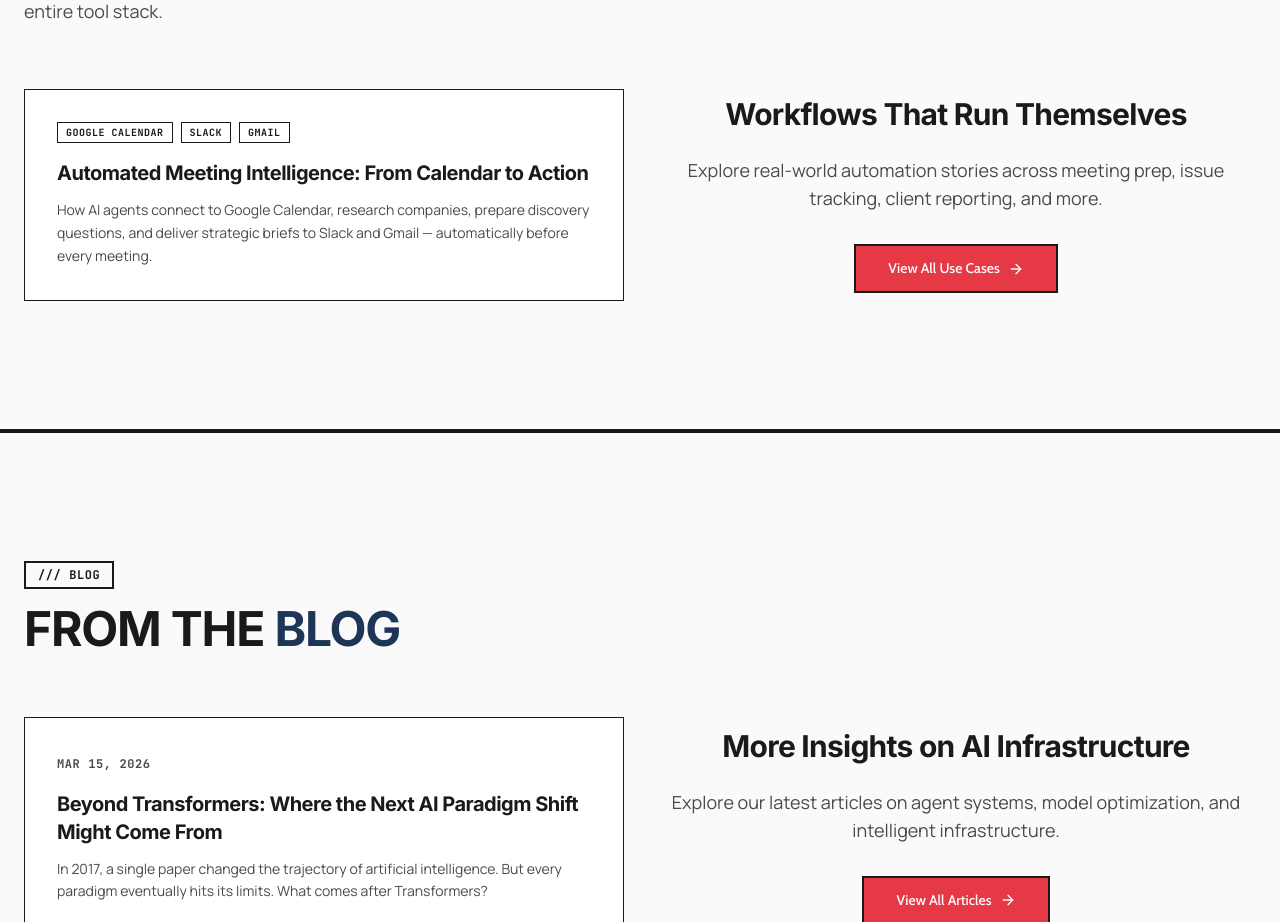
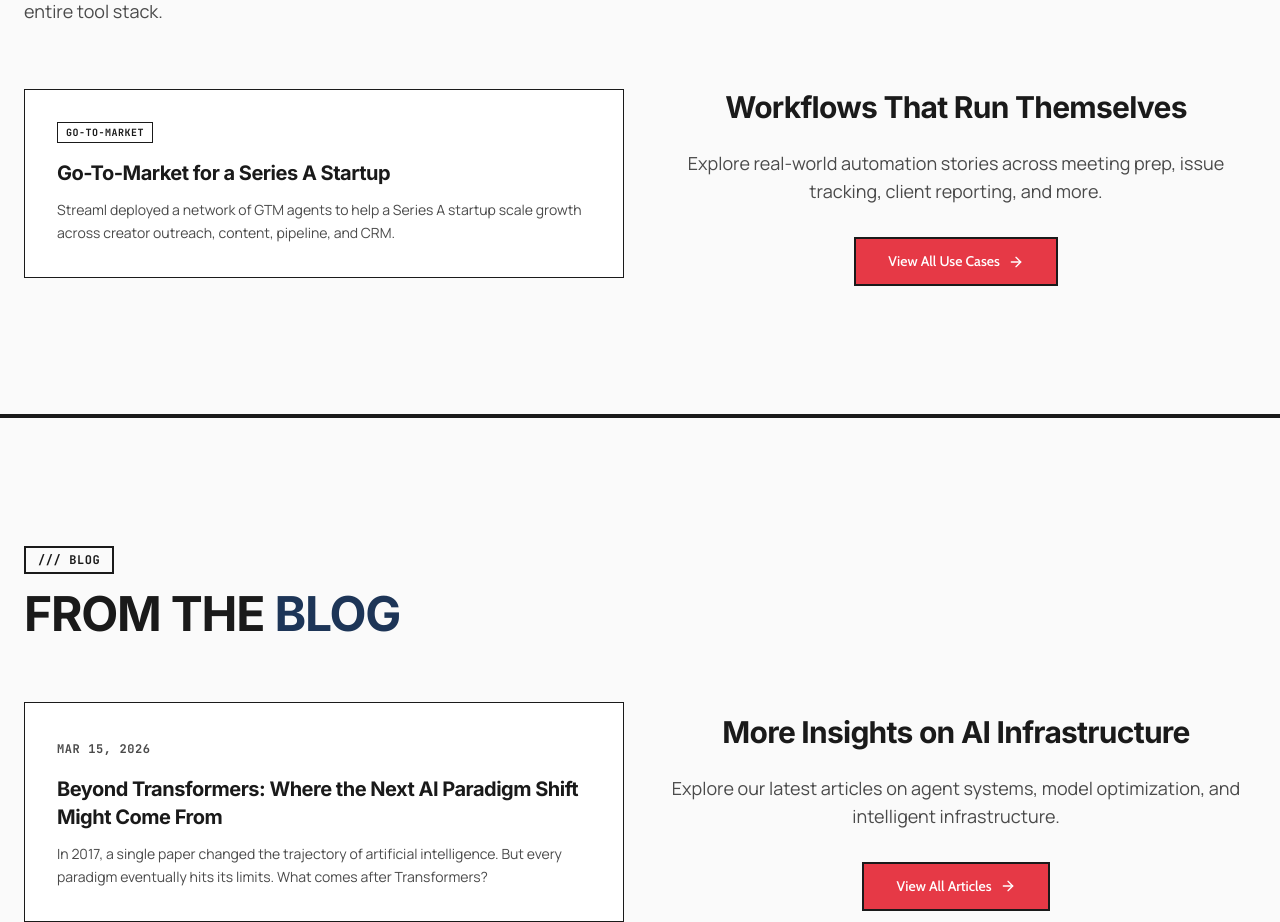
Before and after one commit to StreamlAI/Landing, a React (Vite) app: page / in a window 1280 px wide. Shown: the part 4360-5282 px from the top of the page. Built offline with nearby package versions, Linux system fonts and the light colour scheme.

Commit message:
feat: swap featured use case to GTM Series A story on landing page

```diff
--- a/src/pages/LandingPage.tsx
+++ b/src/pages/LandingPage.tsx
@@ -610,7 +610,7 @@ export default function LandingPage() {
             <div className="grid grid-cols-1 md:grid-cols-2 gap-8 items-start">
               {/* Featured Use Case */}
               <motion.a
-                href="/use-cases/automated-meeting-intelligence"
+                href="/use-cases/gtm-series-a-startup"
                 initial={{ opacity: 0, y: 20 }}
                 whileInView={{ opacity: 1, y: 0 }}
                 viewport={{ once: true }}
@@ -618,20 +618,14 @@ export default function LandingPage() {
               >
                 <div className="mb-4 flex flex-wrap gap-2">
                   <span className="text-[10px] font-mono font-bold tracking-wider uppercase px-2 py-0.5 border border-[#1A1A1A]">
-                    Google Calendar
-                  </span>
-                  <span className="text-[10px] font-mono font-bold tracking-wider uppercase px-2 py-0.5 border border-[#1A1A1A]">
-                    Slack
-                  </span>
-                  <span className="text-[10px] font-mono font-bold tracking-wider uppercase px-2 py-0.5 border border-[#1A1A1A]">
-                    Gmail
+                    Go-To-Market
                   </span>
                 </div>
                 <h3 className="text-xl font-bold mb-3 group-hover:text-[#1D3557] transition-colors">
-                  Automated Meeting Intelligence: From Calendar to Action
+                  Go-To-Market for a Series A Startup
                 </h3>
                 <p className="text-[#4A4A4A] text-sm leading-relaxed">
-                  How AI agents connect to Google Calendar, research companies, prepare discovery questions, and deliver strategic briefs to Slack and Gmail — automatically before every meeting.
+                  Streaml deployed a network of GTM agents to help a Series A startup scale growth across creator outreach, content, pipeline, and CRM.
                 </p>
               </motion.a>
 
```
